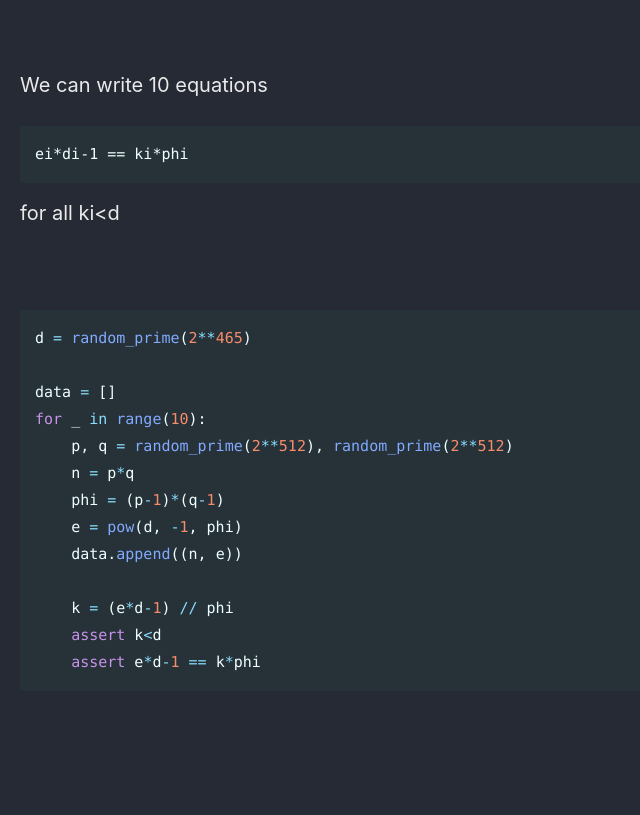
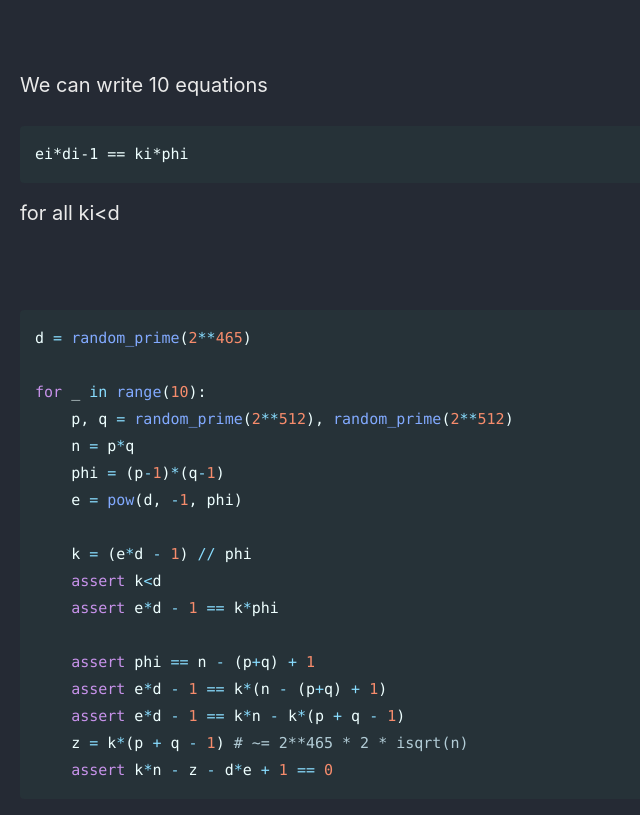
Before and after one commit to Connor-McCartney/Connor-McCartney.github.io, a Jekyll site: the page built from _pages/cryptography/other/Not-so-hard-RSA-HITCON-2019-Quals.md, in a window 1280 px wide and 900 px high, scrolled down 1730 px. Shown: the top 815 px of the window, without its empty margins (0-640 px from the left). Built offline with Jekyll 4.4.1, drawn with Linux system fonts in a browser that asks for light colours; cached includes are drawn as plain includes; before the commit the page ends 2522 px from its top, so only the background shows below that.

Commit message:
Update Not-so-hard-RSA-HITCON-2019-Quals.md

````diff
--- a/_pages/cryptography/other/Not-so-hard-RSA-HITCON-2019-Quals.md
+++ b/_pages/cryptography/other/Not-so-hard-RSA-HITCON-2019-Quals.md
@@ -80,17 +80,21 @@ for all ki<d
 ```python
 d = random_prime(2**465)
 
-data = []
 for _ in range(10):
     p, q = random_prime(2**512), random_prime(2**512)
     n = p*q
     phi = (p-1)*(q-1)
     e = pow(d, -1, phi)
-    data.append((n, e))
 
-    k = (e*d-1) // phi
+    k = (e*d - 1) // phi
     assert k<d
-    assert e*d-1 == k*phi
+    assert e*d - 1 == k*phi
+
+    assert phi == n - (p+q) + 1
+    assert e*d - 1 == k*(n - (p+q) + 1)
+    assert e*d - 1 == k*n - k*(p + q - 1)
+    z = k*(p + q - 1) # ~= 2**465 * 2 * isqrt(n)
+    assert k*n - z - d*e + 1 == 0
 ```
 
 <br>
````
